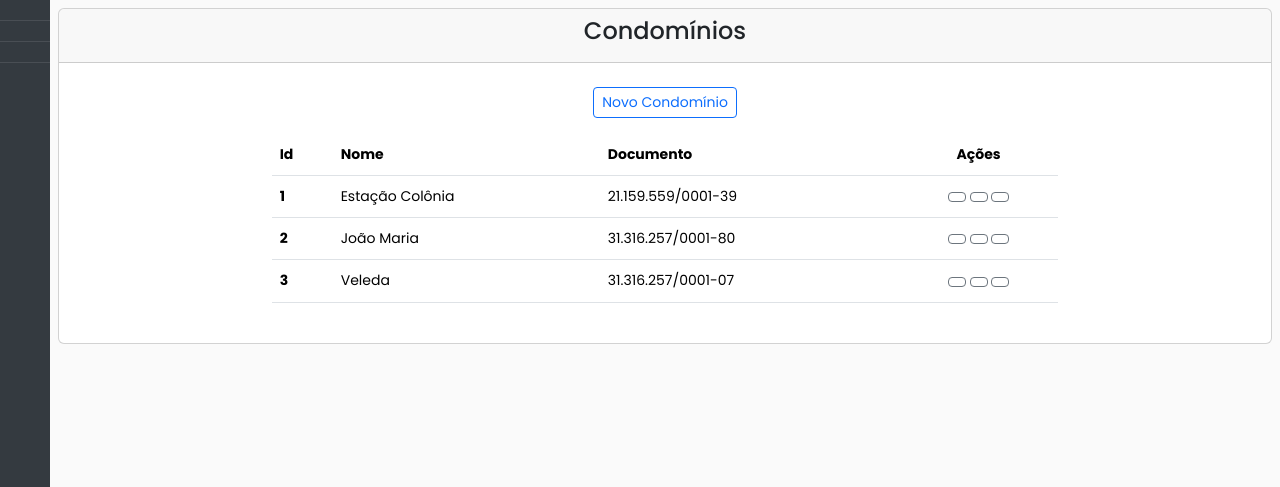
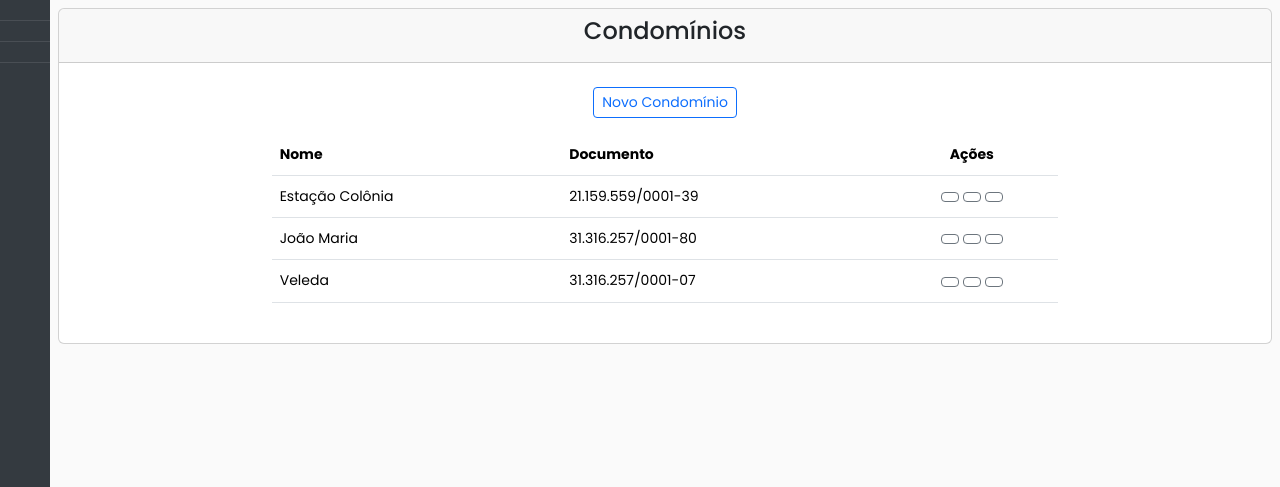
Before and after one commit to rcargnelutti/DesSof_UNIPAMPA, a Django app: page /condominios/ in a window 1280 px wide. Shown: the part 46-533 px from the top of the page. Run offline with Django 4.2, Linux system fonts and the light colour scheme; data comes from the database, SQL or seed files in the repository.

Commit message:
Removido ID da listagem do condomínio

```diff
--- a/condominio/templates/condominio/condominio_detail.html
+++ b/condominio/templates/condominio/condominio_detail.html
@@ -22,7 +22,7 @@
       <strong>Dia de vencimento da fatura:</strong> {{ object.dia_vencimento_boleto }} <br />
     </div>
     <div class="col-8 m-auto pt-2 pb-2 text-center" >
-      <button type="reset" class="btn btn-info" onclick="location.href = '{% url 'condominio:list' %}'"><span class="fas fa-arrow-left"></span> Voltar</button>
+      <button type="reset" class="btn btn-outline-info btn-sm" onclick="location.href = '{% url 'condominio:list' %}'"><span class="fas fa-arrow-left"></span> Voltar</button>
     </div>
   </div>
 {% endblock %}
--- a/condominio/templates/condominio/condominio_list.html
+++ b/condominio/templates/condominio/condominio_list.html
@@ -16,7 +16,7 @@
           <table class="table">
             <thead class="thead-dark">
               <tr>
-                <th scope="col">Id</th>
+                {% comment %} <th scope="col">Id</th> {% endcomment %}
                 <th scope="col">Nome</th>
                 <th scope="col">Documento</th>
                 <th scope="col" style="text-align: center">Ações</th>
@@ -25,7 +25,7 @@
             <tbody>
               {% for condominio in object_list %}
               <tr>
-                <th scope="row">{{condominio.id}}</th>
+                {% comment %} <th scope="row">{{condominio.id}}</th> {% endcomment %}
                 <td>{{condominio.nome}}</td>
                 <td>{{condominio.documento}}</td>
                 <td style="text-align: center">
```
